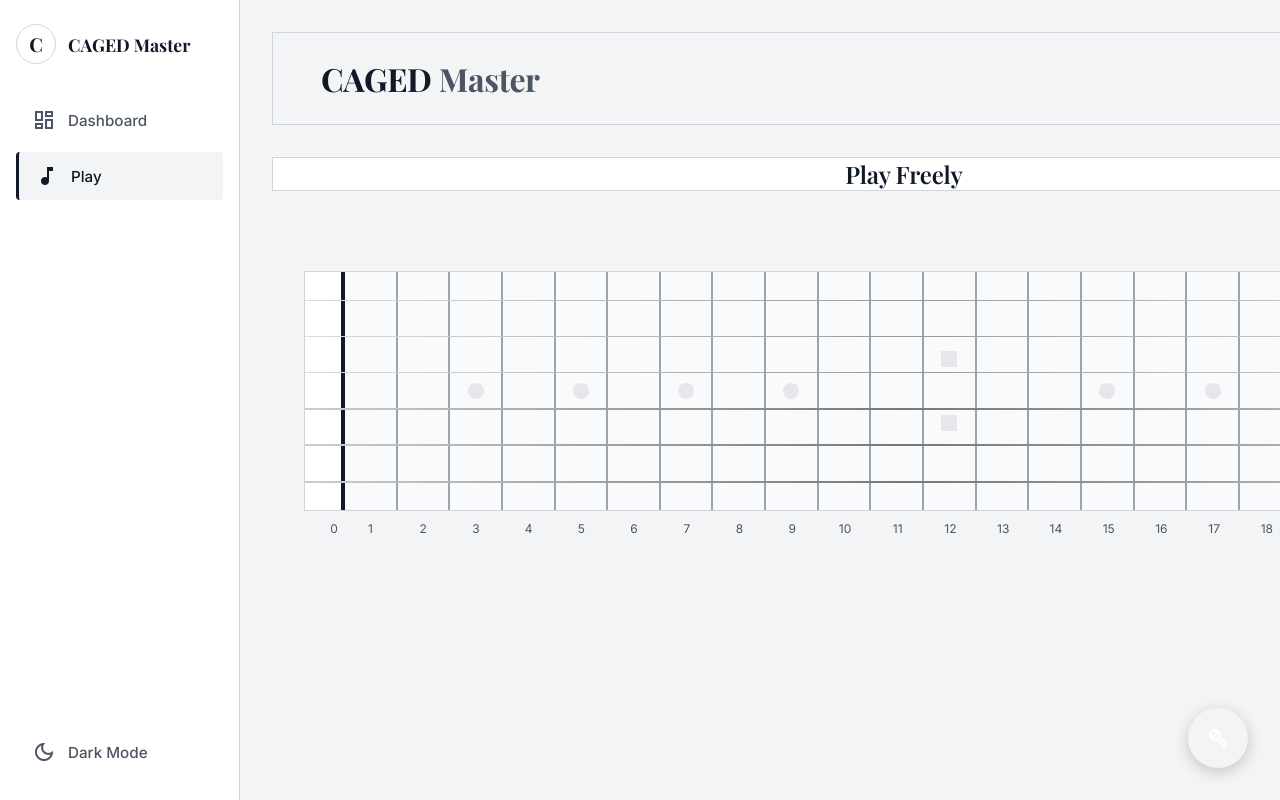
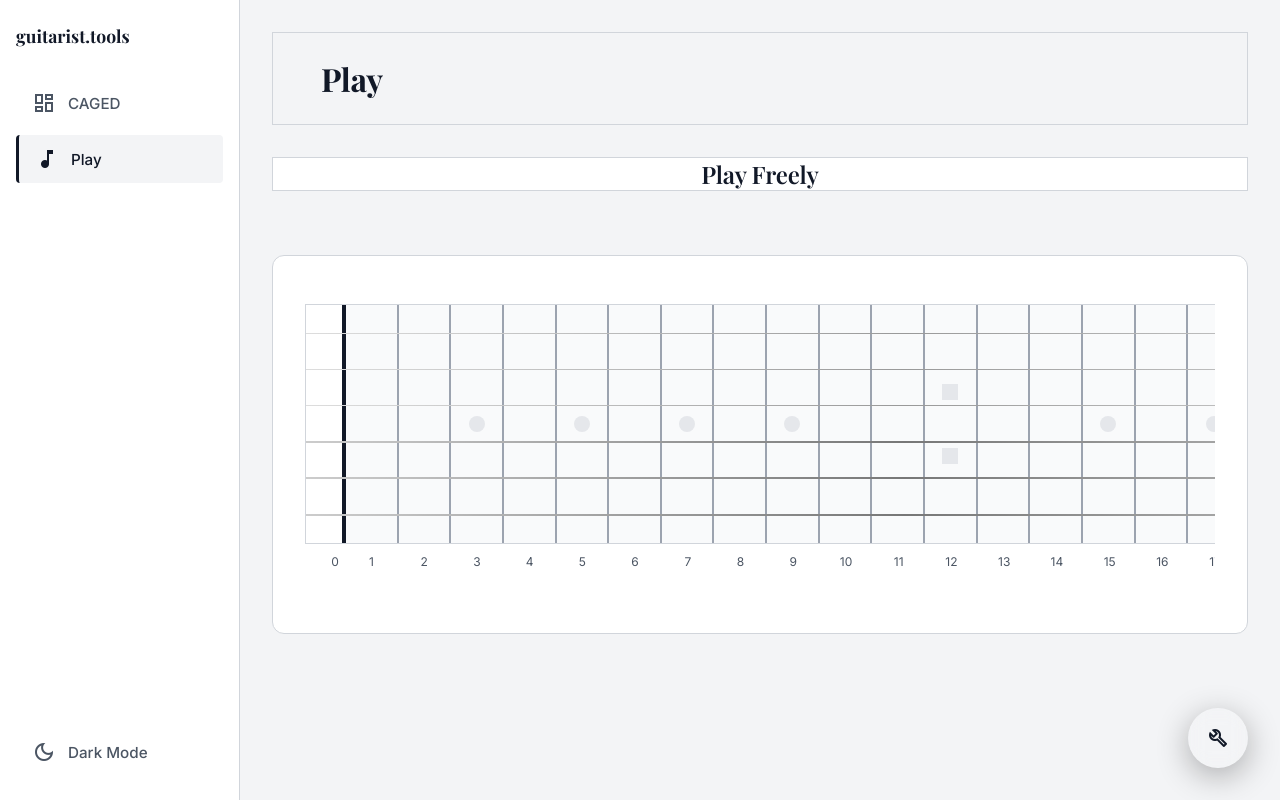
Before and after one commit to mgechev/guitarist.tools, a React (Vite) app: page /play in a window 1280 px wide. Built offline with nearby package versions, Linux system fonts and the light colour scheme.

Commit message:
Fix the layout

```diff
--- a/src/App.jsx
+++ b/src/App.jsx
@@ -22,7 +22,7 @@ function App() {
         <div className="app-container">
           <header className="app-header glass-panel">
         <div className="logo">
-          <h1>CAGED <span>Master</span></h1>
+          <h1>{isPlayMode ? 'Play' : 'CAGED'}</h1>
         </div>
         {/* Only show top tabs if not in Play mode */}
         {!isPlayMode && (
--- a/src/components/PlayMode.jsx
+++ b/src/components/PlayMode.jsx
@@ -8,7 +8,7 @@ const PlayMode = ({ activeMidiNote }) => {
         <h2 style={{ margin: 0 }}>Play Freely</h2>
       </div>
 
-      <div className="fretboard-wrapper">
+      <div className="fretboard-wrapper glass-panel">
         <Fretboard
           keyIndex={0}
           isMinor={false}
--- a/src/components/SideNav.jsx
+++ b/src/components/SideNav.jsx
@@ -43,18 +43,17 @@ const SideNav = () => {
     <nav className="sidenav">
       <div className="nav-profile">
         <div className="nav-logo">
-          <div className="nav-logo-circle">C</div>
-          <span className="nav-logo-text">CAGED Master</span>
+          <span className="nav-logo-text">guitarist.tools</span>
         </div>
       </div>
       <div className="nav-links" style={{flex: 1}}>
         <NavLink
           to="/explore"
           className={({ isActive }) => `nav-item ${isActive ? 'active' : ''}`}
-          title="Dashboard"
+          title="CAGED"
         >
           <span className="material-symbols-outlined">dashboard</span>
-          <span className="nav-label">Dashboard</span>
+          <span className="nav-label">CAGED</span>
         </NavLink>
         <NavLink
           to="/play"
--- a/src/index.css
+++ b/src/index.css
@@ -116,13 +116,15 @@ h1, h2, h3, h4, h5, h6 {
   background: transparent; border: none; color: var(--text-secondary);
   font-family: 'Inter', sans-serif; font-weight: 500; font-size: 1rem;
   padding: 0.5rem 1rem; cursor: pointer; transition: all 0.3s ease;
-  border-bottom: 2px solid transparent;
+  border-radius: 20px; text-decoration: none;
 }
-.tab-btn:hover { color: var(--text-primary); }
-.tab-btn.active { color: var(--text-primary); border-bottom: 2px solid var(--text-primary); }
+.tab-btn:hover { color: var(--text-primary); background: var(--surface-color); }
+.tab-btn.active { color: var(--text-primary); background: var(--surface-color); font-weight: 600; }
 
-.main-content { flex: 1; display: flex; flex-direction: column; }
-.explore-mode, .practice-mode { display: flex; flex-direction: column; gap: 2rem; animation: fadeIn 0.5s ease; }
+.main-content { flex: 1; display: flex; flex-direction: column; overflow: hidden; }
+.explore-mode, .practice-mode, .play-mode { display: flex; flex-direction: column; gap: 2rem; animation: fadeIn 0.5s ease; width: 100%; }
+
+.fretboard-wrapper { max-width: 100%; overflow: hidden; padding: 2rem; border-radius: 12px; }
 
 .controls { display: flex; justify-content: center; gap: 3rem; padding: 2rem; flex-wrap: wrap; }
 .control-group { display: flex; flex-direction: column; gap: 0.5rem; }
@@ -215,7 +217,7 @@ input:checked + .toggle-label:before { left: 23px; transform: none; background-c
 .reveal-animation { animation: fadeIn 0.4s ease forwards; }
 
 .app-layout { display: flex; }
-.app-main { flex: 1; margin-left: 240px; min-height: 100vh; }
+.app-main { flex: 1; margin-left: 240px; min-height: 100vh; min-width: 0; }
 .sidenav {
   position: fixed; left: 0; top: 0; height: 100vh; width: 240px; background-color: var(--sidenav-bg);
   border-right: 1px solid var(--panel-border); display: flex; flex-direction: column;
@@ -377,11 +379,13 @@ input:checked + .toggle-label:before { left: 23px; transform: none; background-c
   width: 60px;
   height: 60px;
   border-radius: 50%;
-  background: var(--primary-color);
-  color: white;
-  border: none;
+  background: var(--surface-color);
+  color: var(--text-color);
+  border: 1px solid var(--border-color);
   cursor: pointer;
-  box-shadow: 0 4px 15px rgba(0,0,0,0.2);
+  box-shadow: 0 8px 32px rgba(0, 0, 0, 0.3);
+  backdrop-filter: blur(10px);
+  -webkit-backdrop-filter: blur(10px);
   display: flex;
   justify-content: center;
   align-items: center;
```
